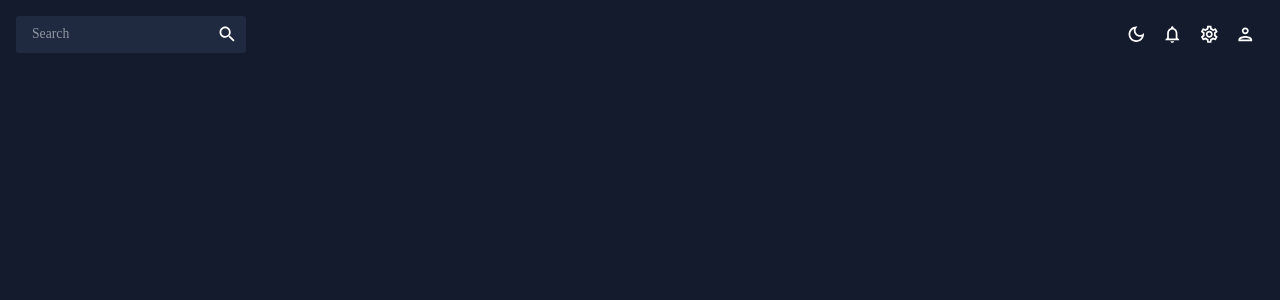
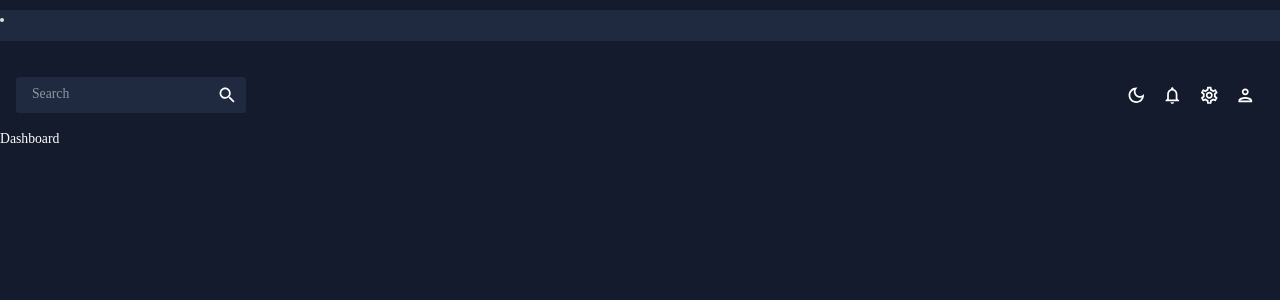
Before and after one commit to paxton44/react-dashboard, a React (Create React App) app: page / in a window 1280 px wide. Shown: the top 300 px of the page. Built offline with nearby package versions, Linux system fonts and the light colour scheme.

Commit message:
working on sidebar:

```diff
--- a/package.json
+++ b/package.json
@@ -22,7 +22,7 @@
     "formik": "^2.4.2",
     "react": "^18.2.0",
     "react-dom": "^18.2.0",
-    "react-pro-sidebar": "^1.1.0-alpha.1",
+    "react-pro-sidebar": "^0.7.1",
     "react-router-dom": "^6.14.1",
     "react-scripts": "5.0.1",
     "web-vitals": "^2.1.4",
--- a/src/App.js
+++ b/src/App.js
@@ -1,8 +1,21 @@
 // import { useState } from "react";
-// import { Routes, Route } from "react-router-dom";
+import { Routes, Route } from "react-router-dom";
 import { ColorModeContext, useMode } from "./theme";
 import { CssBaseline, ThemeProvider } from "@mui/material";
 import Topbar from "./scenes/global/Topbar";
+import Sidebar from "./scenes/global/Sidebar";
+import Dashboard from "./scenes/dashboard";
+// import Team from "./scenes";
+// import Contacts from "./scenes";
+// import Bar from "./scenes";
+// import Pie from "./scenes";
+// import Invoices from "./scenes";
+// import Form from "./scenes";
+// import Line from "./scenes";
+// import FAQ from "./scenes";
+// import Calendar from "./scenes";
+// import Geography from "./scenes";
+
 
 function App() {
   const [theme, colorMode] = useMode();
@@ -11,8 +24,22 @@ function App() {
             <ThemeProvider theme={theme}>
               <CssBaseline />
                 <div className="app">
+                  <Sidebar />
                   <main className="content">
                     <Topbar />
+                    <Routes>
+                      <Route path="/" element={<Dashboard />} />
+                      {/* <Route path="/" element={<Team />} /> */}
+                      {/* <Route path="/" element={<Contacts />} /> */}
+                      {/* <Route path="/" element={<Invoices />} /> */}
+                      {/* <Route path="/" element={<Form />} /> */}
+                      {/* <Route path="/" element={<Bar />} /> */}
+                      {/* <Route path="/" element={<Pie />} /> */}
+                      {/* <Route path="/" element={<Line />} /> */}
+                      {/* <Route path="/" element={<FAQ />} /> */}
+                      {/* <Route path="/" element={<Calendar />} /> */}
+                      {/* <Route path="/" element={<Geography />} /> */}
+                    </Routes>
                   </main>
                 </div>
             </ThemeProvider>
--- a/src/scenes/global/Sidebar.jsx
+++ b/src/scenes/global/Sidebar.jsx
@@ -1,9 +1,82 @@
-import React from 'react'
+import { useState } from "react";
+import { ProSidebar, Menu, MenuItem } from "react-pro-sidebar";
+// import "react-pro-sidebar/dist/css/styles.css";
+import { Box, IconButton, Typography, useTheme } from "@mui/material";
+import { Link } from "react-router-dom";
+import { tokens } from "../../theme";
+// import { MenuOutlined } from "@mui/icons-material";
+// import HomeOutlinedIcon from "@mui/icons-material/HomeOutlined";
+// import PeopleOutlinedIcon from "@mui/icons-material/PeopleOutlined";
+// import ContactsOutlinedIcon from "@mui/icons-material/ContactsOutlined";
+// import ReceiptOutlinedIcon from "@mui/icons-material/ReceiptOutlined";
+// import PersonOutlinedIcon from "@mui/icons-material/PersonOutlined";
+// import CalendarTodayOutlinedIcon from "@mui/icons-material/CalendarTodayOutlined";
+// import HelpOutlineOutlinedIcon from "@mui/icons-material/HelpOutlineOutlined";
+// import BarChartOutlinedIcon from "@mui/icons-material/BarChartOutlined";
+// import PieChartOutlineOutlinedIcon from "@mui/icons-material/PieChartOutlineOutlined";
+// import TimelineOutlinedIcon from "@mui/icons-material/TimelineOutlined";
+import MenuOutlinedIcon from "@mui/icons-material/MenuOutlined";
+// import MapOutlinedIcon from "@mui/icons-material/MapOutlined";
+
+const Item = ({ title, to, icon, selected, setSelected}) => {
+  const theme = useTheme();
+  const colors = tokens(theme.palette.mode);
+  return (
+    <MenuItem active={selected === title} style={{color: colors.grey[100],}} onClick={() => setSelected(title)} icon={icon}>
+    <Typography>
+    <Link />
+    </Typography>
+    </MenuItem>
+  )
+};
+
+
 
 const Sidebar = () => {
+  const theme = useTheme();
+  const colors = tokens(theme.palette.mode);
+  const [isCollapsed, setIsCollapsed] = useState(false);
+  const [selected, setSelected] = useState("Dashboard");
+
   return (
-    <div>Sidebar</div>
-  )
-}
+    <Box
+    sx={{
+      "& .pro-sidebar-inner": {
+        background: `${colors.primary[400]} !important`
+      },
+      "& .pro-icon-wrapper": {
+        backgroundColor: "transparent !important",
+      },
+      "& .pro-inner-item": {
+        padding: "5px 35px 5px 20px !important"
+      },
+      "& .pro-inner-item:hover": {
+        color: "#868dfb !important"
+      },
+      "& .pro-menu-item.active": {
+        color: "#6870fa !important"
+      },
+    }}
+    >
+    <ProSidebar collapsed={isCollapsed}>
+      <MenuItem onAuxClick={() => setIsCollapsed(!isCollapsed)}
+      icon={isCollapsed ? <MenuOutlinedIcon /> : undefined}
+      style={{
+        margin: "10px 0 20px 0",
+        color: colors.grey[100],
+      }}
+
+
+
+      >
+
+      </MenuItem>
+
+
+    </ProSidebar>
+    </Box>
+  );
+};
+
 
 export default Sidebar
```
Also changed, not shown: 1 other file (tests, documents, lock files or other folders).
